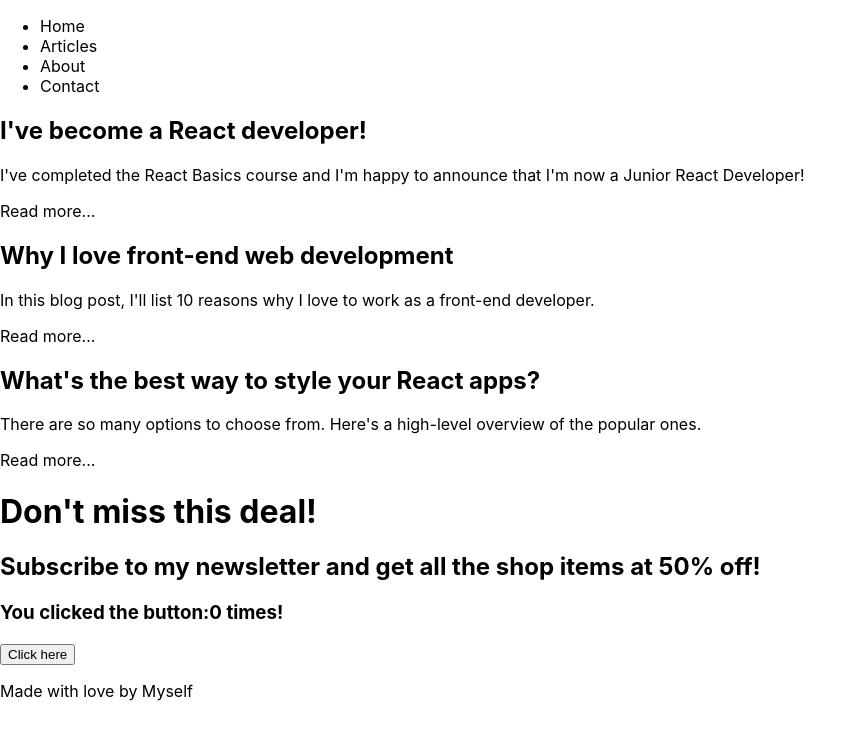
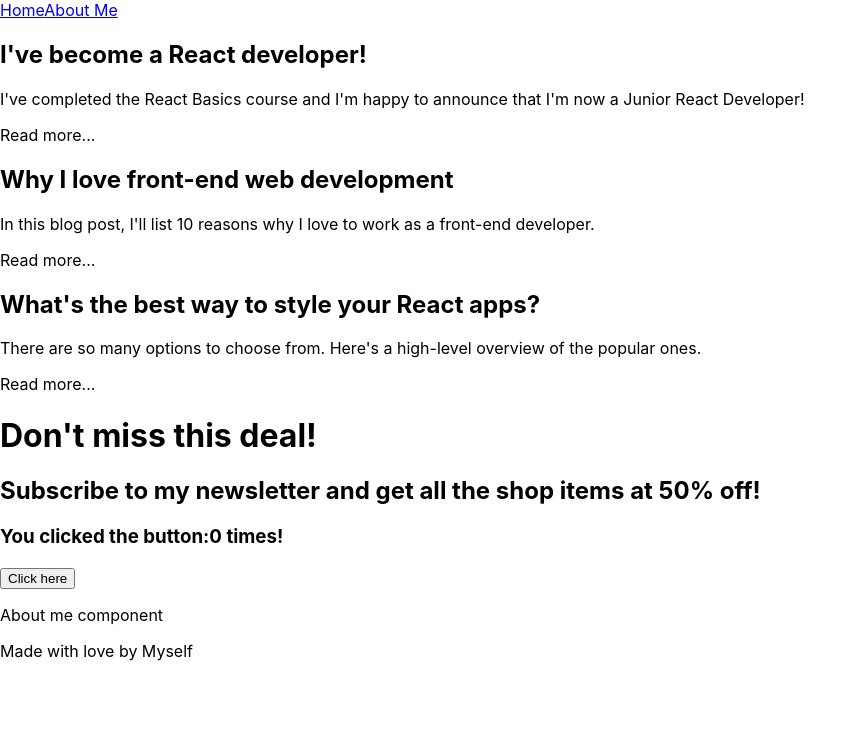
Before and after one commit to Akatalarraska/testing-react, a React (Create React App) app: page /about-me in a window 1280 px wide. Shown: the top 740 px of the page, without its empty margins (0-867 px from the left). Built offline with nearby package versions, Linux system fonts and the light colour scheme.

Commit message:
install react router dom and change navbar and app

```diff
--- a/package.json
+++ b/package.json
@@ -6,7 +6,9 @@
     "cra-template": "1.2.0",
     "react": "^19.0.0",
     "react-dom": "^19.0.0",
-    "react-scripts": "5.0.1"
+    "react-router-dom": "^7.1.3",
+    "react-scripts": "5.0.1",
+    "web-vitals": "4.2.4"
   },
   "scripts": {
     "start": "react-scripts start",
--- a/src/App.js
+++ b/src/App.js
@@ -1,20 +1,15 @@
-import logo from './logo.svg';
 import './App.css';
 import Nav from './components/Nav.jsx';
-import Intro from './components/Intro.jsx';
-import Intro2 from './components/Intro2.jsx';
-import Intro3 from './components/Intro3.jsx';
 import Footer from './components/Footer.jsx';
-import Promo from './components/Promo.jsx';
+import HomePage from './components/HomePage.jsx';
+import AboutMe from './components/AboutMe.jsx';
 
 function App(){
   return (
     <>
       <Nav />
-      <Intro />
-      <Intro2 />
-      <Intro3 />
-      <Promo />
+      <HomePage />
+      <AboutMe />
       <Footer />
     </>
   );
--- /dev/null
+++ b/src/components/AboutMe.jsx
@@ -0,0 +1,9 @@
+function AboutMe(){
+    return(
+        <div>
+            <p>About me component</p>
+        </div>
+    )
+}
+
+export default AboutMe;
--- /dev/null
+++ b/src/components/HomePage.jsx
@@ -0,0 +1,17 @@
+import Intro from './Intro.jsx';
+import Intro2 from './Intro2.jsx';
+import Intro3 from './Intro3.jsx';
+import Promo from './Promo.jsx';
+
+function HomePage(){
+    return(
+        <div>
+            <Intro />
+            <Intro2 />
+            <Intro3 />
+            <Promo />
+        </div>
+    )
+}
+
+export default HomePage;
--- a/src/components/Nav.jsx
+++ b/src/components/Nav.jsx
@@ -1,13 +1,19 @@
+import { Link, Route, Routes } from "react-router-dom";
+import AboutMe from "./AboutMe";
+import HomePage from "./HomePage";
+
 function Nav() {
   return (
-    <nav className="main-nav">
-            <ul>
-                <li>Home</li>
-                <li>Articles</li>
-                <li>About</li>
-                <li>Contact</li>
-            </ul>
+    <div>
+        <nav className="main-nav">
+            <Link to="/">Home</Link>
+            <Link to="/about-me">About Me</Link>
         </nav>
+        <Routes>
+        <Route path="/" elementa={<HomePage />} />
+        <Route path="/about-me" elementa={<AboutMe />} />
+        </Routes>
+    </div>
   );
 }
 
--- a/src/index.js
+++ b/src/index.js
@@ -3,12 +3,15 @@
 import './index.css';
 import App from './App';
 import reportWebVitals from './reportWebVitals';
+import { BrowserRouter } from 'react-router-dom';
 
 const root = ReactDOM.createRoot(document.getElementById('root'));
 root.render(
-  <React.StrictMode>
-    <App />
-  </React.StrictMode>
+  <BrowserRouter>
+    <React.StrictMode>
+      <App />
+    </React.StrictMode>
+  </BrowserRouter>
 );
 
 // If you want to start measuring performance in your app, pass a function
```
Also changed, not shown: 1 other file (tests, documents, lock files or other folders).
